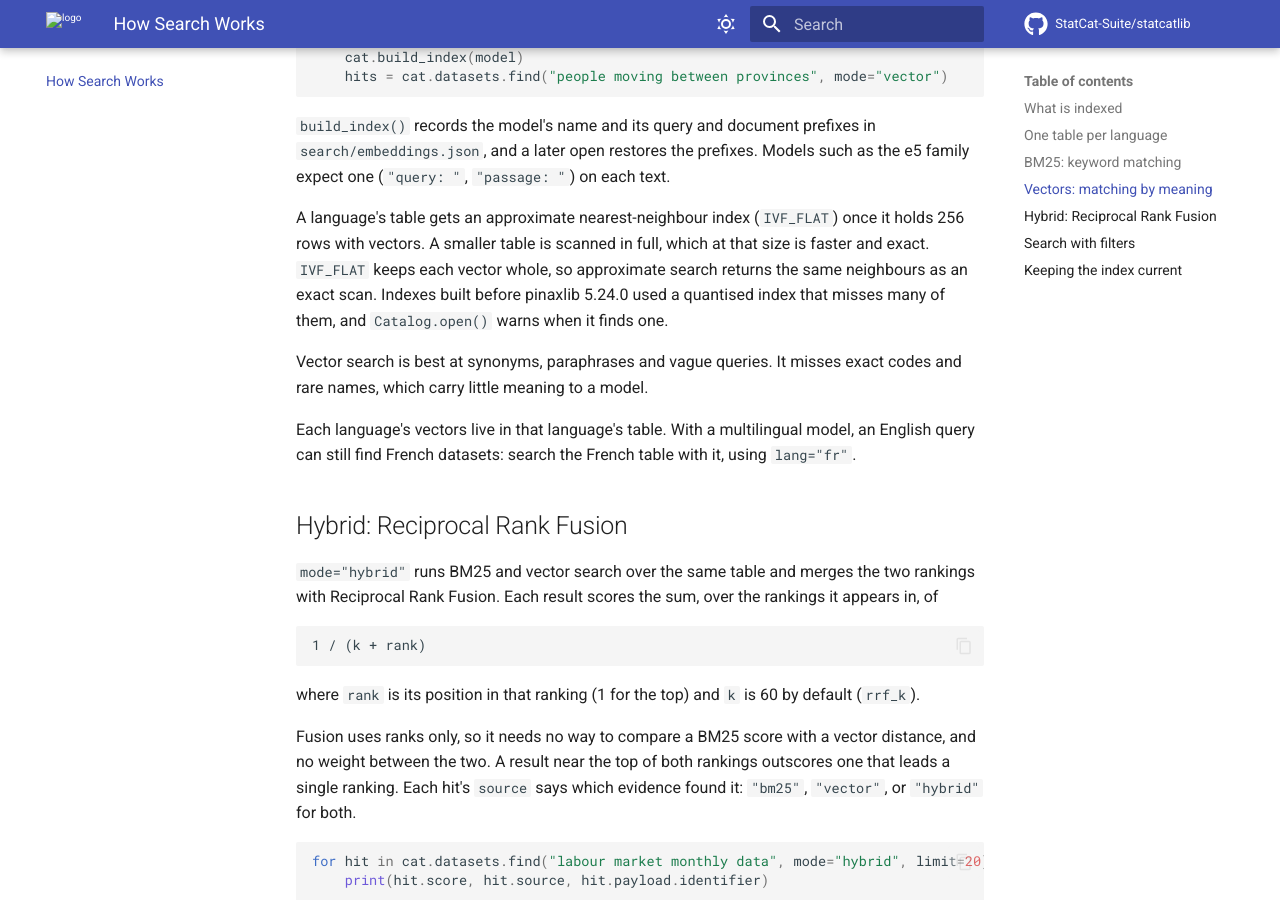
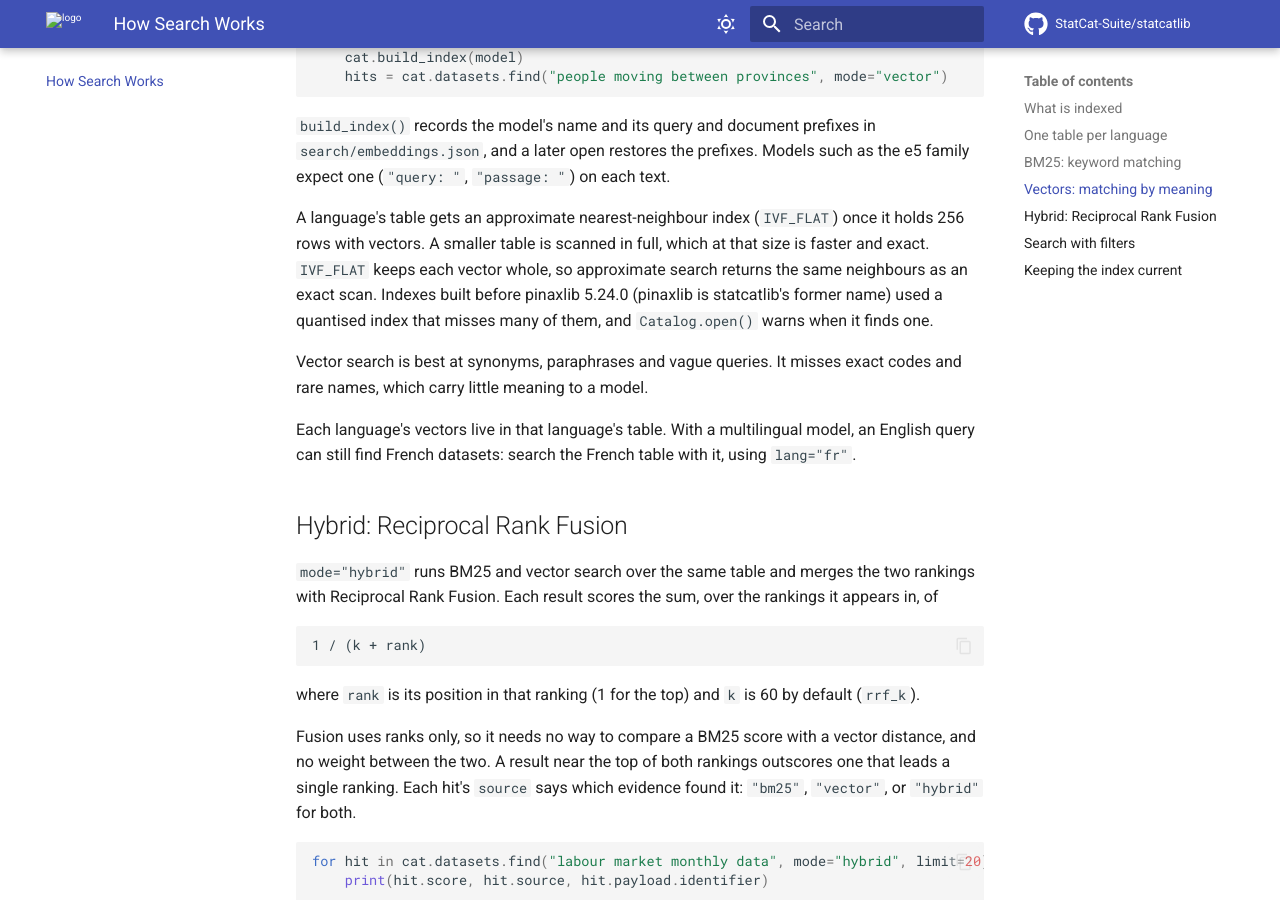
Before and after one commit to StatCat-Suite/statcatlib, an MkDocs documentation site: the page built from docs/search.md, in a window 1280 px wide and 900 px high, scrolled down 2606 px. Built offline with MkDocs 1.6.1 and Material for MkDocs 9.7.7, drawn with Linux system fonts in a browser that asks for light colours; comment, search, counter and statistics services are not loaded.

Commit message:
docs: fix drift in CLAUDE.md and name pinaxlib in the search guide
CLAUDE.md:
- The architecture tree gains the cli/ package (the `statcat` command)
  and names the classes each model file holds: catalog.py has
  CatalogRecord and CatalogDescription, dataset.py BaseDataset with its
  five kinds and Variable, classification.py only Standard.
- Selective loading lists 18 relationships, adding `creator`, as
  VALID_INCLUDE_RELS does.
- QueryBuilder's chaining list gains .from_ids() and .hybrid_search(),
  and its terminals list the entity terminals beside .execute().
- The search section says pinaxlib is statcatlib's former name.

docs/search.md says the same where it cites pinaxlib 5.24.0.

```diff
--- a/docs/search.md
+++ b/docs/search.md
@@ -106,8 +106,8 @@ A language's table gets an approximate nearest-neighbour index (`IVF_FLAT`)
 once it holds 256 rows with vectors. A smaller table is scanned in full, which
 at that size is faster and exact. `IVF_FLAT` keeps each vector whole, so
 approximate search returns the same neighbours as an exact scan. Indexes built
-before pinaxlib 5.24.0 used a quantised index that misses many of them, and
-`Catalog.open()` warns when it finds one.
+before pinaxlib 5.24.0 (pinaxlib is statcatlib's former name) used a quantised
+index that misses many of them, and `Catalog.open()` warns when it finds one.
 
 Vector search is best at synonyms, paraphrases and vague queries. It misses
 exact codes and rare names, which carry little meaning to a model.
```
Also changed, not shown: CLAUDE.md (+16 -12 lines).
